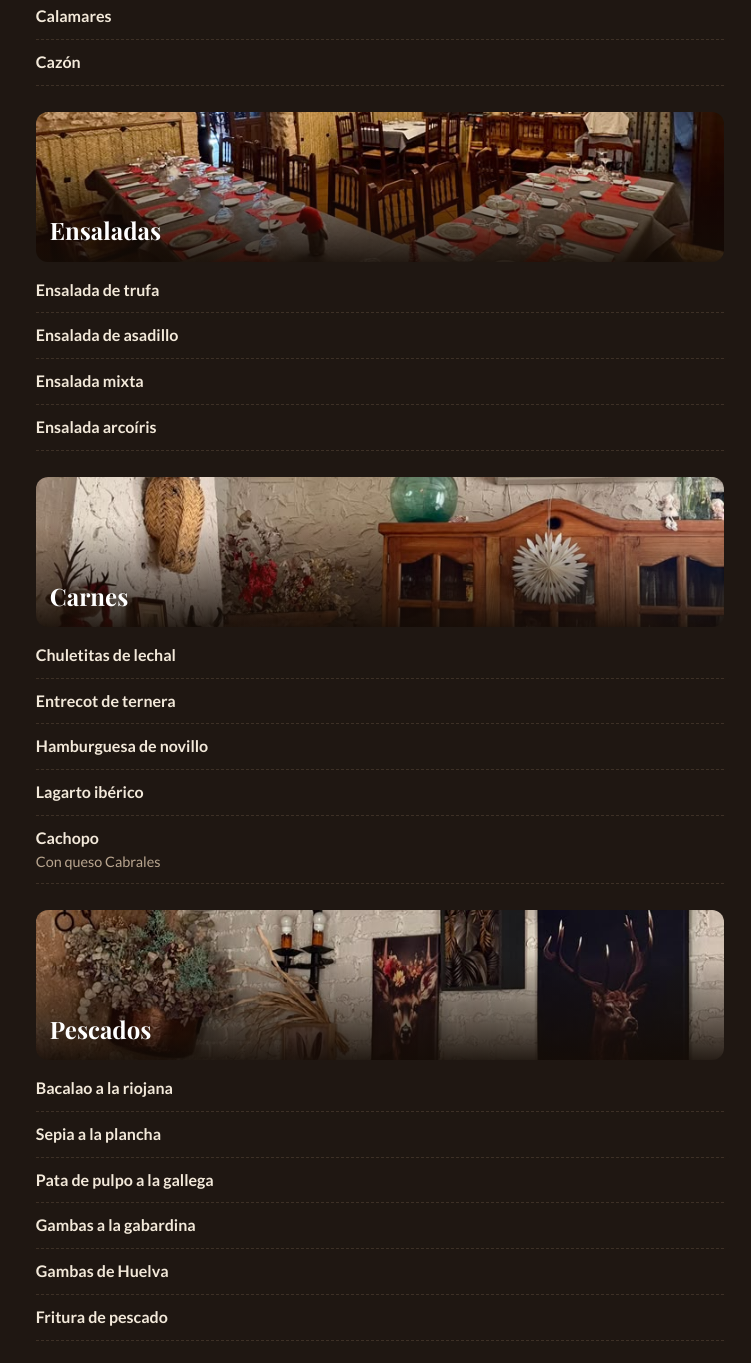
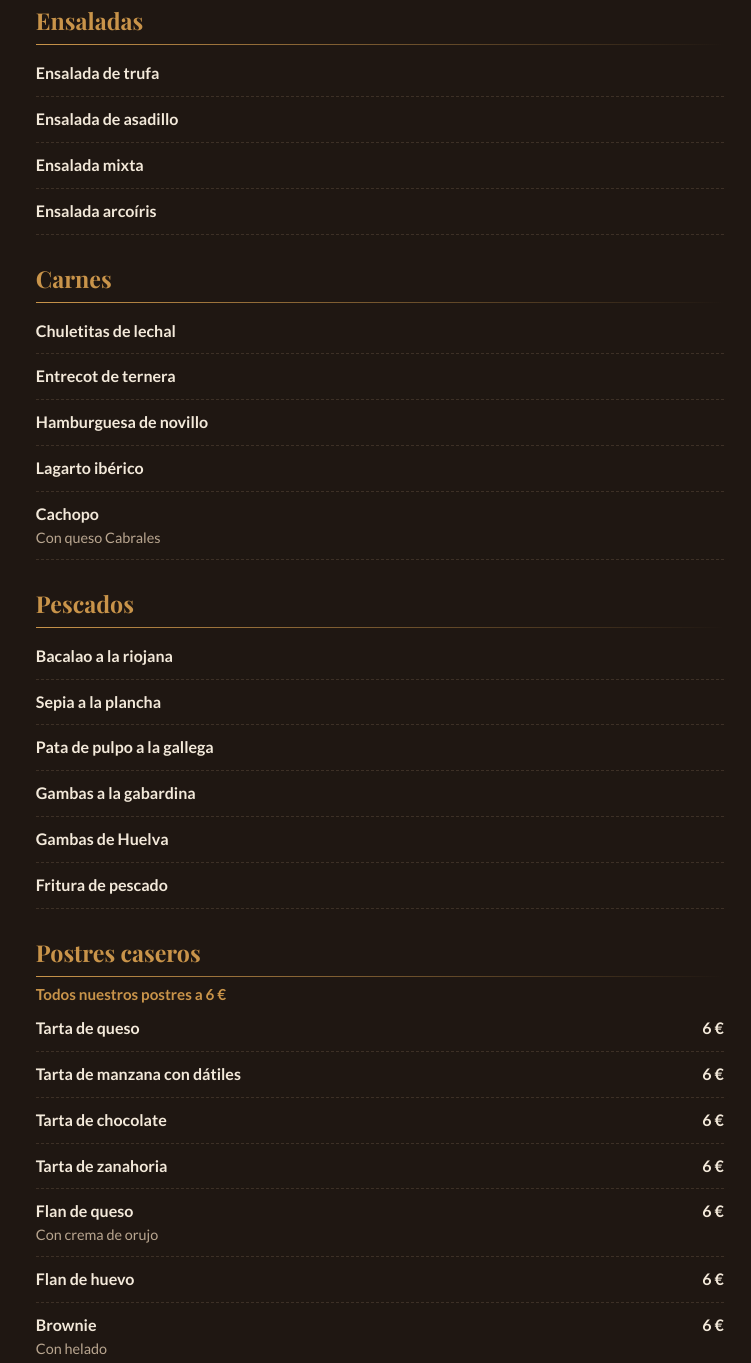
Before and after one commit to juliocgc97/carta-la-esquinita, a plain HTML site: page index.html in a window 1280 px wide. Shown: the part 1788-3151 px from the top of the page, without its empty margins (529-1280 px from the left). Drawn offline with nearby package versions, Linux system fonts and the light colour scheme; a web font is replaced by a local one.

Commit message:
Cabeceras de carta sin fotos

```diff
--- a/index.html
+++ b/index.html
@@ -70,9 +70,9 @@
   .mosaico img:first-child{grid-column:span 2;grid-row:span 2}
 
 
-  /* Cabeceras de la carta con foto */
-  .cat h3{height:150px;display:flex;align-items:flex-end;padding:12px 14px;border:0;border-radius:12px;color:#fff;font-size:1.5rem;
-    background:linear-gradient(180deg,transparent 30%,rgba(20,12,6,.9)),var(--foto) var(--pos,center)/cover;margin-bottom:6px}
+  /* Cabeceras de la carta */
+  .cat h3{color:var(--acento);font-size:1.45rem;border:0;padding-bottom:6px;margin-bottom:6px;
+    background:linear-gradient(90deg,var(--acento),transparent) bottom left/100% 1px no-repeat}
 
   /* Escritorio: foto fija al lado que cambia con cada sección */
   .lado{display:none}
@@ -149,7 +149,7 @@
     <h2>La carta</h2>
     <p class="sub">Precios en actualización. Consulta al personal.</p>
 
-    <div class="cat" id="raciones" data-foto="mesa-larga"><h3 style="--foto:url(img/mesa-larga.jpg);--pos:center 40%">Raciones</h3>
+    <div class="cat" id="raciones" data-foto="mesa-larga"><h3>Raciones</h3>
       <div class="plato"><div><b>Migas</b></div></div>
       <div class="plato"><div><b>Croquetas caseras</b><p>9 unidades · rabo de toro, jamón o cochinillo con manzana</p></div></div>
       <div class="plato"><div><b>Nido de morcilla</b><span class="solete">☀ Solete Repsol</span></div></div>
@@ -161,14 +161,14 @@
       <div class="plato"><div><b>Cazón</b></div></div>
     </div>
 
-    <div class="cat" id="ensaladas" data-foto="salon"><h3 style="--foto:url(img/salon.jpg);--pos:center 60%">Ensaladas</h3>
+    <div class="cat" id="ensaladas" data-foto="salon"><h3>Ensaladas</h3>
       <div class="plato"><div><b>Ensalada de trufa</b></div></div>
       <div class="plato"><div><b>Ensalada de asadillo</b></div></div>
       <div class="plato"><div><b>Ensalada mixta</b></div></div>
       <div class="plato"><div><b>Ensalada arcoíris</b></div></div>
     </div>
 
-    <div class="cat" id="carnes" data-foto="chimenea"><h3 style="--foto:url(img/chimenea.jpg)">Carnes</h3>
+    <div class="cat" id="carnes" data-foto="chimenea"><h3>Carnes</h3>
       <div class="plato"><div><b>Chuletitas de lechal</b></div></div>
       <div class="plato"><div><b>Entrecot de ternera</b></div></div>
       <div class="plato"><div><b>Hamburguesa de novillo</b></div></div>
@@ -176,7 +176,7 @@
       <div class="plato"><div><b>Cachopo</b><p>Con queso Cabrales</p></div></div>
     </div>
 
-    <div class="cat" id="pescados" data-foto="ciervos"><h3 style="--foto:url(img/ciervos.jpg);--pos:right 45%">Pescados</h3>
+    <div class="cat" id="pescados" data-foto="ciervos"><h3>Pescados</h3>
       <div class="plato"><div><b>Bacalao a la riojana</b></div></div>
       <div class="plato"><div><b>Sepia a la plancha</b></div></div>
       <div class="plato"><div><b>Pata de pulpo a la gallega</b></div></div>
@@ -185,7 +185,7 @@
       <div class="plato"><div><b>Fritura de pescado</b></div></div>
     </div>
 
-    <div class="cat" id="postres" data-foto="lampara"><h3 style="--foto:url(img/lampara.jpg);--pos:center 30%">Postres caseros</h3>
+    <div class="cat" id="postres" data-foto="lampara"><h3>Postres caseros</h3>
       <p class="nota">Todos nuestros postres a 6 €</p>
       <div class="plato"><div><b>Tarta de queso</b></div><span class="precio-p">6 €</span></div>
       <div class="plato"><div><b>Tarta de manzana con dátiles</b></div><span class="precio-p">6 €</span></div>
```
